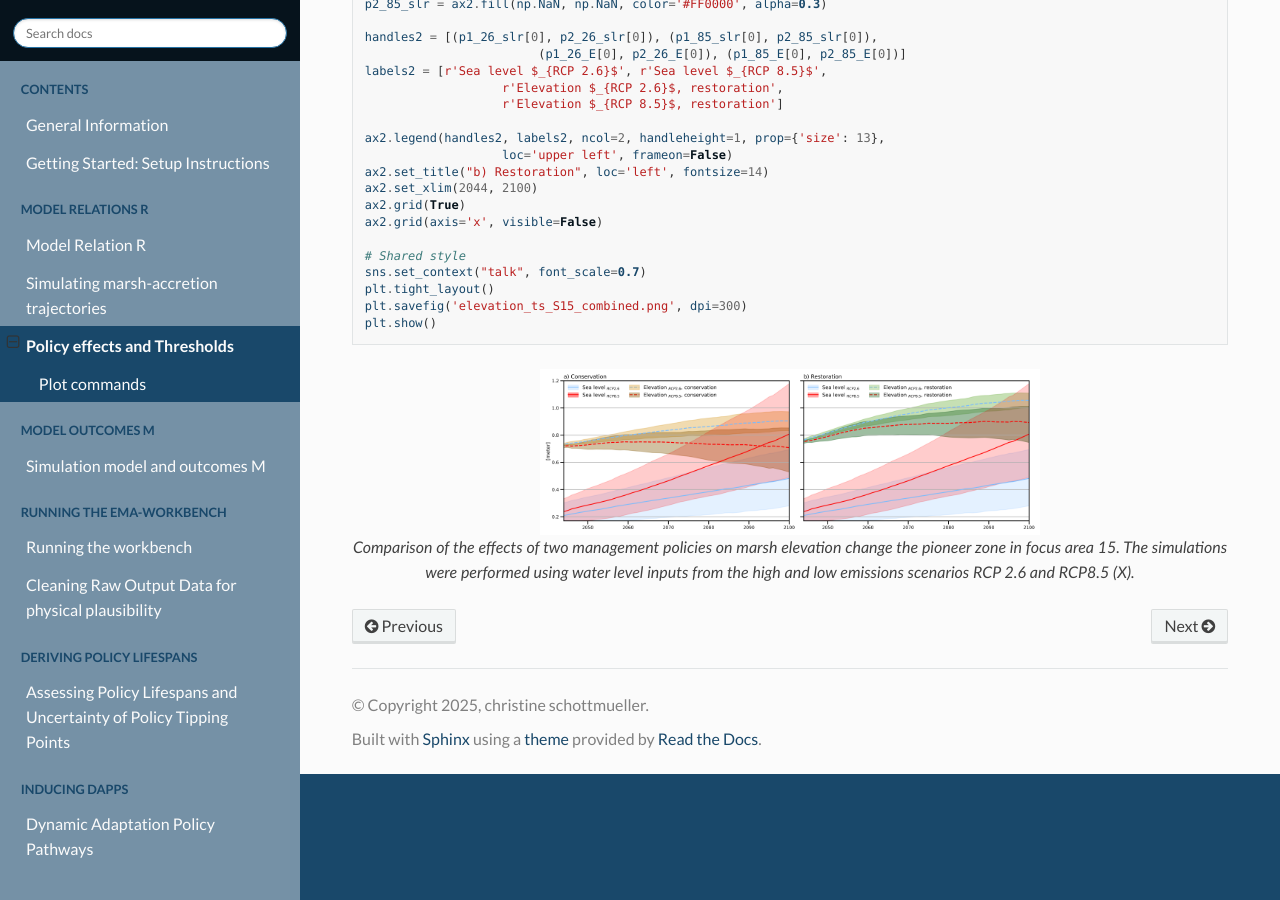
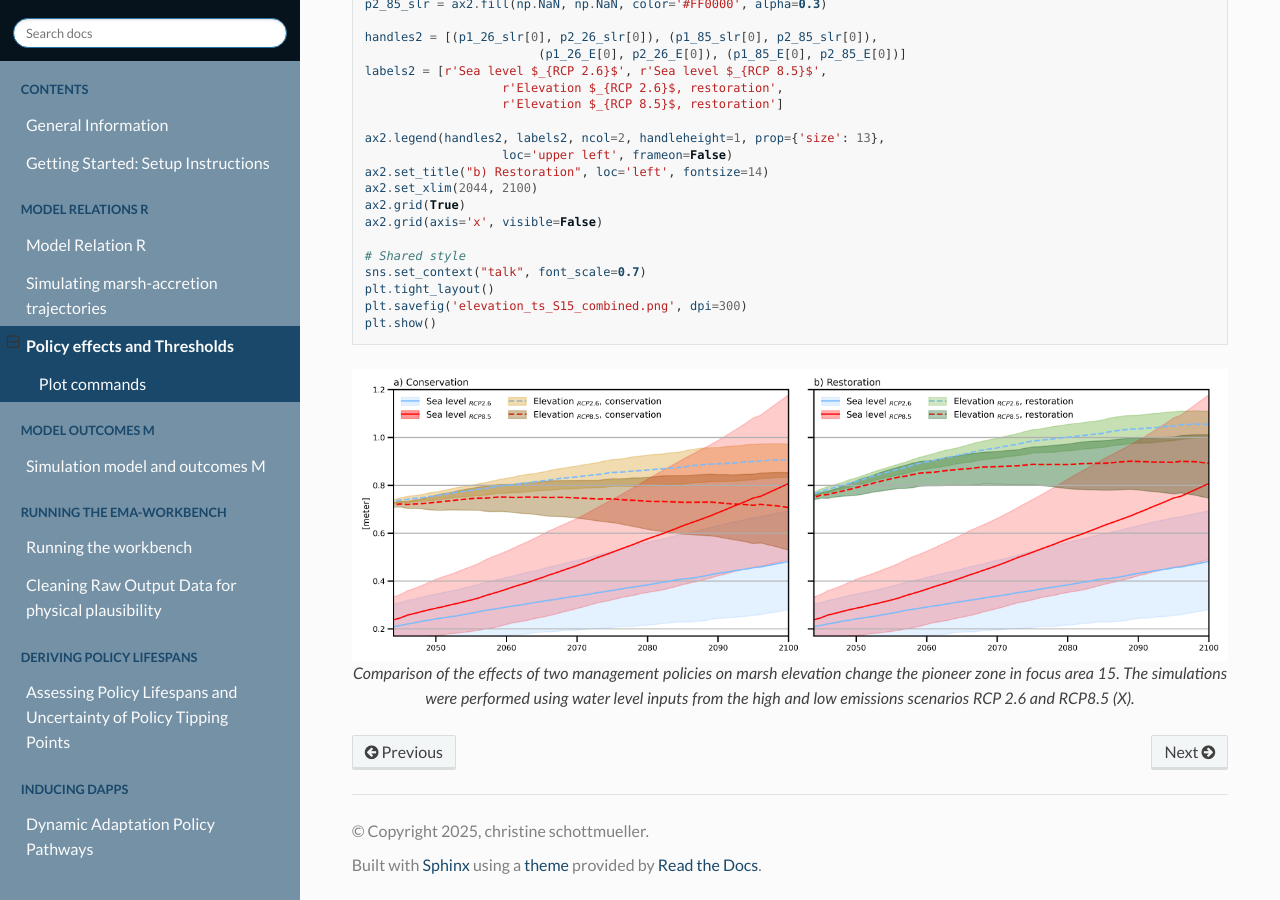
Before and after one commit to christineschottmueller/DAPP_x_marsh_session, a Sphinx documentation site: the page built from docs/chapter_02/02_effects_and_thresholds.rst, in a window 1280 px wide and 900 px high, scrolled down 2812 px. Built offline with Sphinx 7.4.7 and the Read the Docs theme 3.1.0, drawn with Linux system fonts in a browser that asks for light colours.

Commit message:
Update rst files

```diff
--- a/docs/chapter_02/02_effects_and_thresholds.rst
+++ b/docs/chapter_02/02_effects_and_thresholds.rst
@@ -176,7 +176,7 @@ Finally, we create one elevation time series for each policy and plot them next
 
 .. figure:: img/elevation_ts_S15_combined.png
    :alt: Comparison of the effects two management policies on marsh elevation change the pioneer zone in focus area 15.
-   :width: 500px
+   :width: 1000px
    :align: center
 
    Comparison of the effects of two management policies on marsh elevation change the pioneer zone in focus area 15.
```
